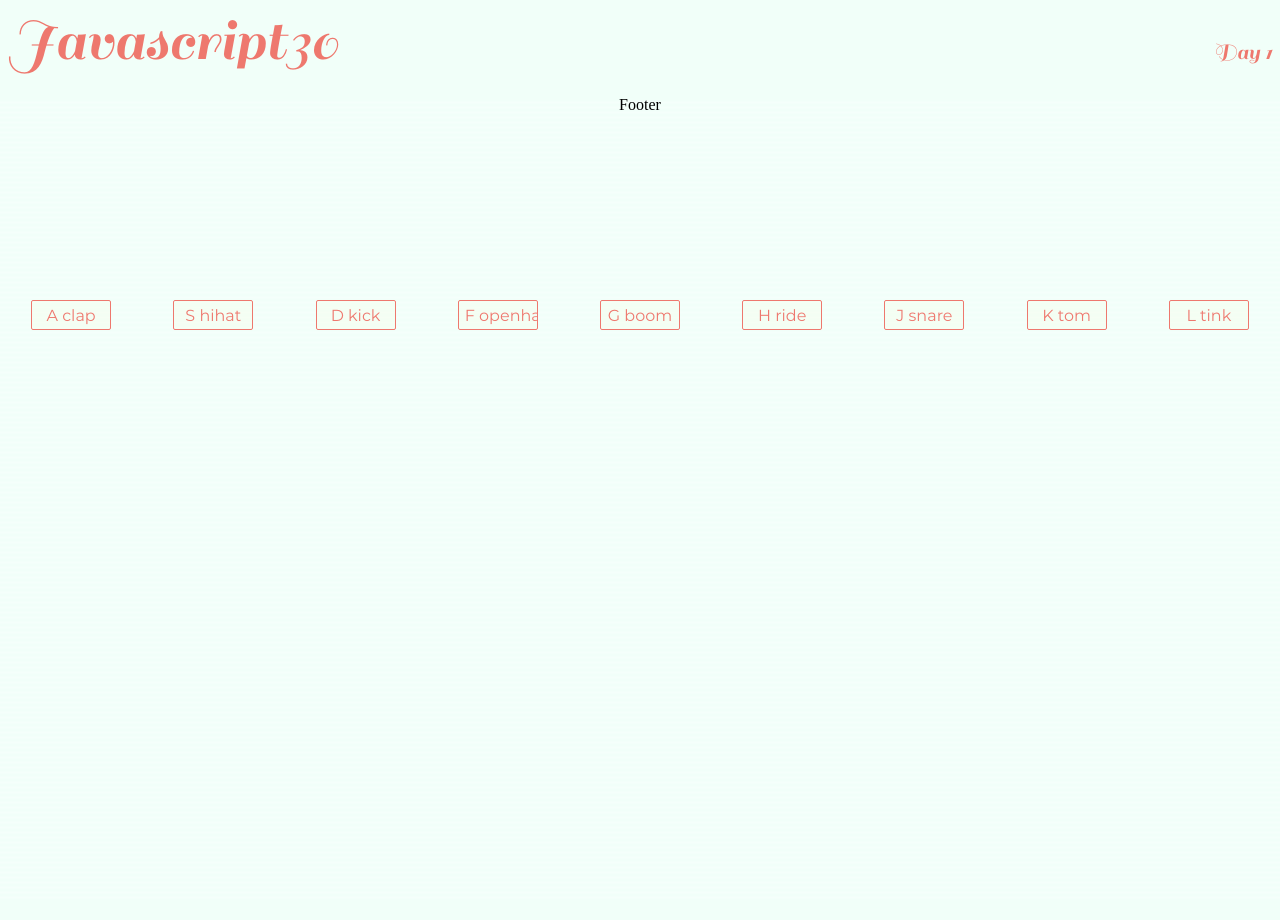
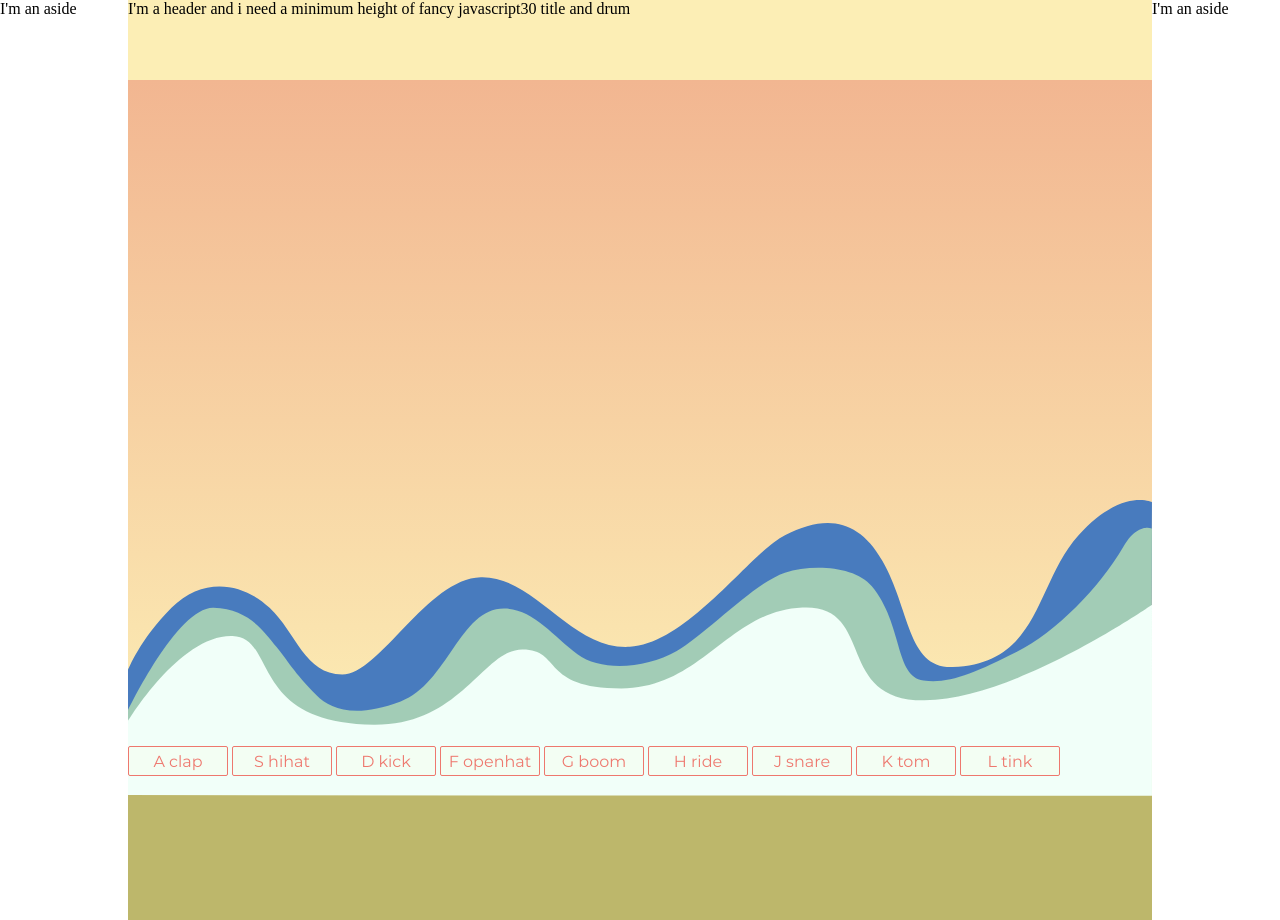
Before and after one commit to ACh-hub/Javascript30-1, a website: page index.html in a window 1280 px wide. Before the commit the page ends 800 px from the top, so only its background shows below. Drawn offline with Linux system fonts and the light colour scheme.

Commit message:
mostly working

```diff
--- a/css/main.scss
+++ b/css/main.scss
@@ -6,7 +6,6 @@ $color-sandy-yellow: #FCEEB5;
 $color-sea-green: #A2CCB6;
 $color-background: #F1FFF9;
 
-$baseline: 22px;
 
 @font-face {
   font-family: didotFont;
@@ -18,75 +17,75 @@ $baseline: 22px;
   src: url("../fonts/Montserrat-Regular.otf");
 }
 
-body {
-  background: $color-background;
+//$baseline: 22px;
+
+
+* {
+  margin: 0;
+  padding: 0;
+  box-sizing: border-box;
 }
 
-.grid {
+.container {
   display: flex;
-  flex-wrap: wrap;
-  text-align: center;
+  height: 100vh;
+
+  aside {
+    background-color: white;
+    width: 10%;
   }
-
-.grid-item {
-  flex: 1;
-  z-index: 2;
-}
-
-
-#canvas {
-  width: 100%;
-  height: 100%;
-  position: fixed;
-  top: 100px;
-  left: 0;
-  z-index: 2;
 
 }
 
-.header {
-  color: $color-peach;
-  font-family: didotFont, didot;
-  font-size: 4em;
-  line-height: $baseline*3;
-  text-align: left;
-  z-index: 2;
+.column {
+  width: 80%;
+
+  header {
+    background-color: $color-sandy-yellow;
+    height: 10vh;
   }
 
-.header.right {
-  text-align: right;
-  font-size: 1.5em;
-  line-height: $baseline*4;
+  main {
+    height: 85vh;
+    width: 100%;
+
+    .equalizer{
+      height: inherit;
+
+      #canvas {
+        background-image: linear-gradient($color-orange,$color-sandy-yellow);
+        width: 100%;
+        height: 100%;
+        top: 100px;
+        left: 0;
+        z-index: 1;
+      }
+    }
+    .wave{
+      position: absolute;
+      bottom: 0;
       z-index: 2;
+      width: 80%;
+
+      .cls-1 {
+        fill: #487bbe;
       }
 
-#equalizer {
-  width: 100%;
-  height: 100%;
-  position: fixed;
-  top: 100px;
-  left: 0;
-  background-image: linear-gradient(rgba(255, 255, 255, 0), rgba(255, 255, 255, 1), rgba(255, 255, 255, 0));
-  background-size: 100% 5px;
-  animation: bg 1s infinite linear;
-  z-index: 2;
-  opacity: 0.3;
+      .cls-2 {
+        fill: $color-sea-green;
       }
 
-*:focus {
-  outline: none;
+      .cls-3 {
+        fill: $color-background;
       }
+    }
+    .buttons{
+      position: absolute;
+      bottom: 3vh;
+      z-index: 3;
 
-.buttons{
-  width: 100%;
-  position: fixed;
-  top: 300px;
-  left: 0;
-  z-index: 2;
-}
-
-.button input[type="button"] {
-  width: 80px;
+      input[type="button"] {
+        width: 100px;
         height: 30px;
         font-family: montserrat, sans-serif;
         font-size: 1em;
@@ -96,34 +95,135 @@ body {
         border-width: 0.5px;
         border-color: $color-peach;
         border-radius: 2px;
+
       }
 
-.button input[type="button"]:hover {
+      input[type="button"]:hover {
         background-color: rgba(252, 238, 181, 0.5);
       }
 
-.button input[type="button"]:active {
+      input[type="button"]:active {
         background-color: rgba(252, 238, 181, 0.5);
         border-width: 1px;
       }
 
-@keyframes bg {
-  0% {
-    background-position: 0 0;
-  }
-  100% {
-    background-position: 5px 5px;
     }
   }
 
-@media screen and (max-width: 768px) {
-  .header {
-    font-size: 2em;
+  footer {
+    background-color: darkkhaki;
+    height: 20vh;
+  }
 }
 
-  .header.right {
-    font-size: 1em;
-    line-height: $baseline*3.4;
-  }
+//.row {
+//  display: flex;
+//}
+//
+//
+//.head {
+//  background-color: $color-sandy-yellow;
+//  height: 15%;
+//}
+//
+//.content {
+//  background-color: $color-sandy-yellow;
+//  height: 75%;
+//}
+//
+//.foot {
+//  background-color: $color-background;
+//  height: 10%;
+//  font-family: montserrat, sans-serif;
+//  font-size: 0.8em;
+//  color: $color-pink;
+//  text-align: right;
+//}
+//
+//.attribution a:link {
+//  color: $color-pink;
+//}
+//
+//.attribution a:visited {
+//  color: $color-peach;
+//}
+//
+//.attribution a:hover {
+//  color: $color-orange;
+//}
+//
+//.attribution a:active {
+//  color: $color-sandy-yellow;
+//}
+//
 
-}
+//
+//
+//.logo {
+//  color: $color-peach;
+//  font-family: didotFont, didot;
+//  font-size: 4em;
+//  text-align: left;
+//  z-index: 2;
+//  text-shadow: 3px 3px 0px $color-orange, 6px 6px 0px $color-sandy-yellow;
+//}
+//
+
+//
+//.wave {
+//  position: fixed;
+//  margin: 0;
+//  padding: 0;
+//  width: 100%;
+//  height: 80vh;
+//  background: transparent;
+//}
+//
+//#curve{
+//position: absolute;
+//  bottom:0;
+//  width: 100%
+//}
+//
+//.cls-1 {
+//  fill: #487bbe;
+//}
+//
+//.cls-2 {
+//  fill: $color-sea-green;
+//}
+//
+//.cls-3 {
+//  fill: #487bbe;
+//}
+//
+//.buttons {
+//  width: 100%;
+//  position: fixed;
+//  top: 300px;
+//  left: 0;
+//  z-index: 2;
+//}
+//
+//.button input[type="button"] {
+//  width: 80px;
+//  height: 30px;
+//  font-family: montserrat, sans-serif;
+//  font-size: 1em;
+//  color: $color-peach;
+//  background-color: rgba(252, 238, 181, 0.1);
+//  border-style: solid;
+//  border-width: 0.5px;
+//  border-color: $color-peach;
+//  border-radius: 2px;
+//}
+//
+//.button input[type="button"]:hover {
+//  background-color: rgba(252, 238, 181, 0.5);
+//}
+//
+//.button input[type="button"]:active {
+//  background-color: rgba(252, 238, 181, 0.5);
+//  border-width: 1px;
+//}
+//
--- a/index.html
+++ b/index.html
@@ -3,65 +3,53 @@
 <head>
     <meta charset="UTF-8">
     <title>Javascript30 - day 1</title>
-    <script type="text/javascript" src="./js/equalizer.js" defer></script>
     <link rel="stylesheet" href="./css/main.css">
 </head>
 <body>
-<div class="wrapper">
-    <div class="container">
-        <div class="grid">
-            <div class="grid-item header" >
-                Javascript30
+<div class="container">
+    <aside>
+        <p>I'm an aside</p>
+    </aside>
+    <div class="column">
+        <header>
+            <p>I'm a header and i need a minimum height of fancy javascript30 title and drum</p>
+        </header>
+        <main>
+            <div class="equalizer">
+                <canvas id="canvas">
+
+                </canvas>
             </div>
-            <div class="grid-item header right" >
-                Day 1
+            <div class="wave">
+                <svg id="curve" xmlns="http://www.w3.org/2000/svg" viewBox="0 0 1367 394.96">
+                    <path class="cls-1"
+                          d="M0,227s16-41,58-83,95-34,131,0,47,89,97,89S399,105,471,103s121,98,199,93S829.77,71,877,47c53-27,96.65-23.69,130,34,37,64,33,144,94,142,117.55-3.86,110-112,168-176s98-44,98-44l-2,391L0,393Z"></path>
+                    <path class="cls-2"
+                          d="M0,393V281S66,143,114,144s69,34,84,52,23,34,54,65c16.45,16.45,49,32,112,8s78.7-124,138-124c38,0,65,36,98,61,31.1,23.56,92,19,132-4S835.21,110.89,877,97c36-12,93.86-8.89,116,18,42,51,30,120,69,126,32.75,5,68.43-9.69,124-38,53-27,111-86,143-141,19.08-32.8,38-24,38-24l-2,356Z"></path>
+                    <path class="cls-3"
+                          d="M1367,395,0,394V295s69.53-115.83,139.5-113.5c60,2,21.51,117.07,188.5,118.5,117,1,145.5-100.5,198.5-100.5s24,52,132,52,143-104,242-108,41,125,163,124S1367,140,1367,140Z"></path>
+                </svg>
             </div>
-        </div>
-
-        <div class="grid">
-            <div class="grid-item">
-                <canvas id="canvas"></canvas>
-            </div>
-        </div>
-
-        <div id="equalizer"></div>
-
-        <div class="grid buttons">
-            <div class="grid-item button">
+            <div class="buttons">
                 <input type="button" data-key="65" class="key" value="A clap">
-            </div>
-            <div class="grid-item button">
                 <input type="button" data-key="83" class="key" value="S hihat">
-            </div>
-            <div class="grid-item button">
                 <input type="button" data-key="68" class="key" value="D kick">
-            </div>
-            <div class="grid-item button">
                 <input type="button" data-key="70" class="key" value="F openhat">
-            </div>
-            <div class="grid-item button">
                 <input type="button" data-key="71" class="key" value="G boom">
-            </div>
-            <div class="grid-item button">
                 <input type="button" data-key="72" class="key" value="H ride">
-            </div>
-            <div class="grid-item button">
                 <input type="button" data-key="74" class="key" value="J snare">
-            </div>
-            <div class="grid-item button">
                 <input type="button" data-key="75" class="key" value="K tom">
-            </div>
-            <div class="grid-item button">
                 <input type="button" data-key="76" class="key" value="L tink">
             </div>
-        </div>
 
-        <div class="grid">
-            <div class="grid-item footer">
-                Footer
-            </div>
-        </div>
+        </main>
+        <footer>
+            <p>I'm a footer and i contain credits and attributions all such stuff</p>
+        </footer>
     </div>
+    <aside>
+        <p>I'm an aside</p>
+    </aside>
 </div>
 
 <audio data-key="65" src="./sounds/clap.wav"></audio>
@@ -74,5 +62,7 @@
 <audio data-key="75" src="./sounds/tom.wav"></audio>
 <audio data-key="76" src="./sounds/tink.wav"></audio>
 
+<script type="module" src="./js/equalizer.js" defer></script>
+
 </body>
 </html>
--- a/js/equalizer.js
+++ b/js/equalizer.js
@@ -1,8 +1,12 @@
-const canvas = document.getElementById("canvas");
+window.onload = () => {
+    const canvas = document.getElementById("canvas");
 
-window.onload = () => {
+    const canvasContext = canvas.getContext('2d');
 
     const audioContext = new AudioContext();
+                //resume audioContext
+                if (audioContext.state == 'suspended')
+                audioContext.resume();
     const analyser = audioContext.createAnalyser();
     analyser.fftSize = 4096;
     const bufferLength = analyser.frequencyBinCount;
@@ -12,7 +16,6 @@ window.onload = () => {
     canvas.width = window.innerWidth;
     canvas.height = window.innerHeight;
 
-    const canvasContext = canvas.getContext('2d');
     const dataArray = new Uint8Array(bufferLength);
 
     function renderFrame() {
@@ -20,7 +23,10 @@ window.onload = () => {
         let xAxis = 0;
         analyser.getByteFrequencyData(dataArray);
 
-        canvasContext.fillStyle = "#F1FFF9";
+        const gradient = canvasContext.createLinearGradient(0, 0, 0, canvas.height);
+        gradient.addColorStop(0,"#F2B691");
+        gradient.addColorStop(1,"#FCEEB5");
+        canvasContext.fillStyle = gradient;
         canvasContext.fillRect(0, 0, canvas.width, canvas.height);
 
         const barWidth = (canvas.width / bufferLength) * 10;
@@ -29,37 +35,42 @@ window.onload = () => {
         for (let i = 0; i < bufferLength; i++) {
             let barHeight = dataArray[i] * 2.5;
 
-            let r, g, b;
+            let r, g, b, a;
 
             // Colors
             if (dataArray[i] > 200) {
                 r = 204;
                 g = 83;
                 b = 118;
+                a = 1;
             }
             else if(dataArray[i]>140){
                 r = 238;
                 g = 120;
                 b = 110;
+                a = 1;
             }
             else if(dataArray[i]>100){
                 r = 242;
                 g = 182;
                 b = 145;
+                a = 1;
             }
             else if(dataArray[i]>80){
                 r = 252;
                 g = 238;
                 b = 181;
+                a = 1;
             }
             else
             {
-                r = 162;
-                g = 204;
-                b = 182;
+                r = 241;
+                g = 255;
+                b = 249;
+                a = 1;
             }
 
-            canvasContext.fillStyle = "rgb(" + r + "," + g + "," + b + ")";
+            canvasContext.fillStyle = "rgba(" + r + "," + g + "," + b + "," + a +")";
             canvasContext.fillRect(xAxis, canvas.height - barHeight, barWidth, barHeight);
             xAxis += barWidth + barGap;
         }
@@ -80,11 +91,6 @@ window.onload = () => {
             soundKey.audioSrc.connect(analyser);
             analyser.connect(audioContext.destination);
 
-            //resume audioContext
-            if (audioContext.state == 'suspended')
-                audioContext.resume();
-
-
             soundKey.audio.load();
             soundKey.audio.play();
 
```
Also changed, not shown: package.json (added, +27 -0 lines), css/main.css, 2 other files. Lines whose indentation alone changed are shown as unchanged.
